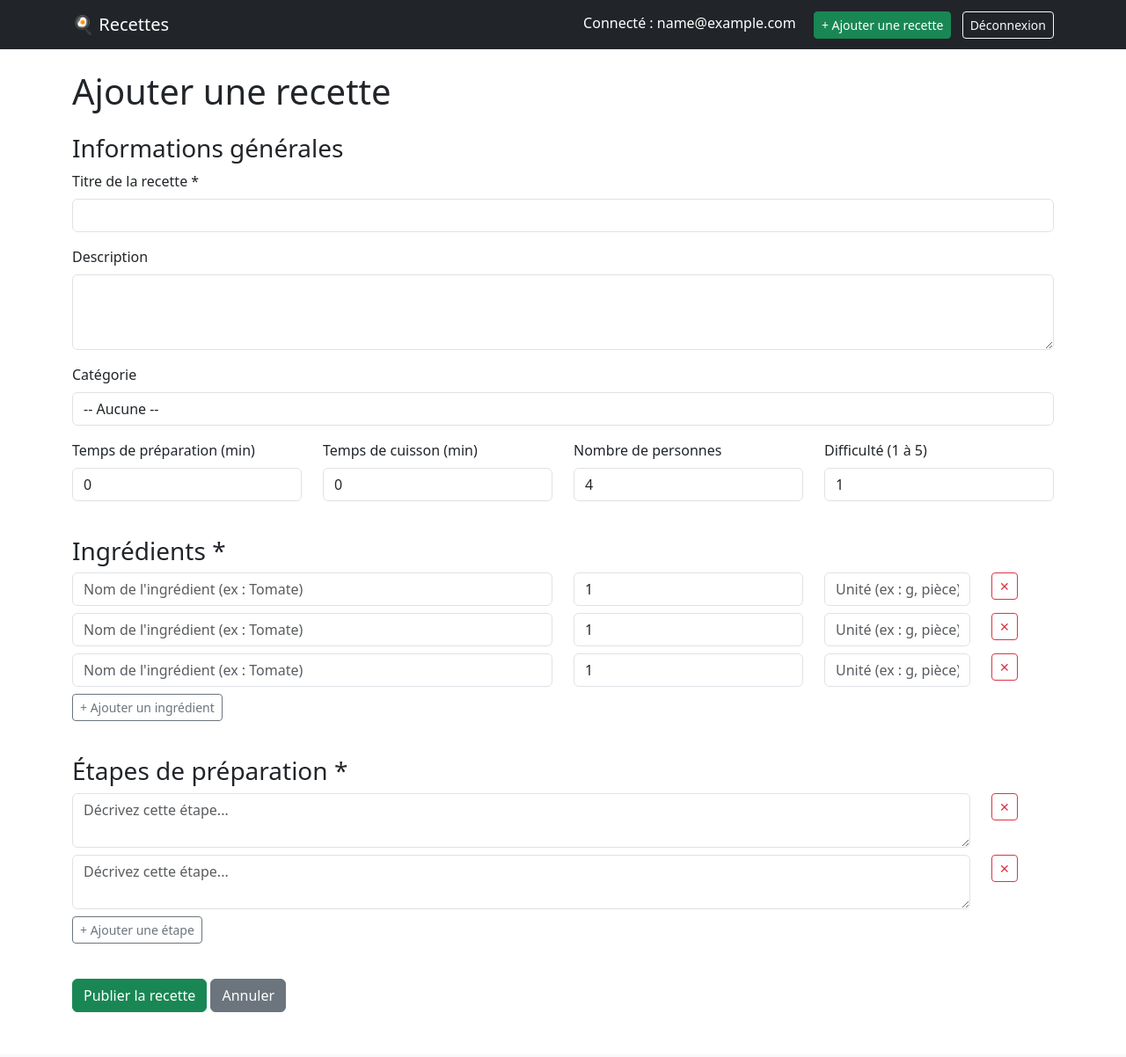
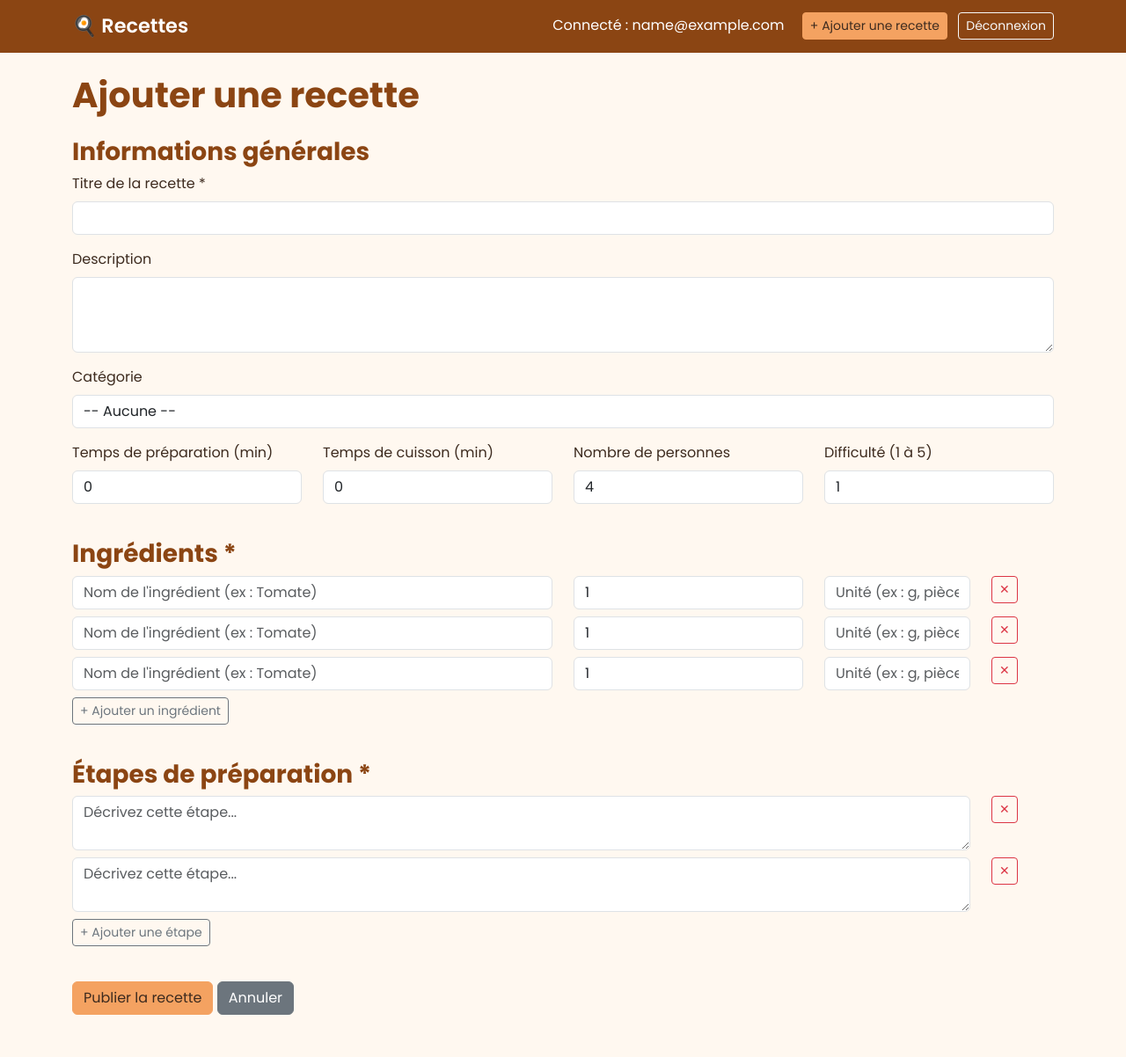
Before and after one commit to RaphaelDL18/SAE_BDD_PW, a PHP site: page /projet/ajouter.php in a window 1280 px wide. Shown: the whole page at 88% size. Before the commit the page ends 1151 px from the top, so only its background shows below. Run offline with PHP 8.4, Linux system fonts and the light colour scheme; the visitor is signed in with stand-in values (Sample User, id 1); data that the repository does not hold is empty.

Commit message:
ajout style.css

```diff
--- a/projet/ajouter.php
+++ b/projet/ajouter.php
@@ -133,6 +133,9 @@ if ($_SERVER['REQUEST_METHOD'] === 'POST') {
     <meta charset="UTF-8">
     <title>Ajouter une recette</title>
     <link rel="stylesheet" href="https://cdn.jsdelivr.net/npm/bootstrap@5.3.0/dist/css/bootstrap.min.css">
+    <link rel="preconnect" href="https://fonts.googleapis.com">
+    <link href="https://fonts.googleapis.com/css2?family=Poppins:wght@400;600;700&display=swap" rel="stylesheet">
+    <link rel="stylesheet" href="assets/style.css">
 </head>
 <body>
     <?php require_once 'includes/navbar.php'; ?>
--- /dev/null
+++ b/projet/assets/style.css
@@ -0,0 +1,74 @@
+body {
+    background-color: #FFF8F0;
+    color: #3D2B1F;
+    font-family: 'Poppins', sans-serif;
+}
+
+.navbar {
+    background-color: #8B4513 !important;
+}
+
+.navbar-brand {
+    font-weight: 600;
+    font-size: 1.4rem;
+}
+
+h1, h2, h3 {
+    color: #8B4513;
+    font-weight: 700;
+}
+
+.card {
+    border: none;
+    border-radius: 12px;
+    box-shadow: 0 4px 12px rgba(139, 69, 19, 0.12);
+    transition: transform 0.2s ease, box-shadow 0.2s ease;
+}
+
+.card:hover {
+    transform: translateY(-4px);
+    box-shadow: 0 8px 20px rgba(139, 69, 19, 0.2);
+}
+
+.card-title {
+    color: #D9622B;
+    font-weight: 600;
+}
+
+.btn-primary {
+    background-color: #D9622B;
+    border-color: #D9622B;
+}
+
+.btn-primary:hover {
+    background-color: #B84F1F;
+    border-color: #B84F1F;
+}
+
+.btn-success {
+    background-color: #F4A261;
+    border-color: #F4A261;
+    color: #3D2B1F;
+}
+
+.btn-success:hover {
+    background-color: #E08E4D;
+    border-color: #E08E4D;
+}
+
+.form-control:focus {
+    border-color: #D9622B;
+    box-shadow: 0 0 0 0.2rem rgba(217, 98, 43, 0.2);
+}
+
+.alert-danger {
+    background-color: #FBEAE5;
+    border-color: #D9622B;
+    color: #8B4513;
+}
+
+.alert-success {
+    background-color: #FDF1E3;
+    border-color: #F4A261;
+    color: #8B4513;
+}
--- a/projet/auth.php
+++ b/projet/auth.php
@@ -42,6 +42,9 @@ if ($_SERVER['REQUEST_METHOD'] === 'POST') {
     <meta charset="UTF-8">
     <title>Connexion / Inscription</title>
     <link rel="stylesheet" href="https://cdn.jsdelivr.net/npm/bootstrap@5.3.0/dist/css/bootstrap.min.css">
+    <link rel="preconnect" href="https://fonts.googleapis.com">
+    <link href="https://fonts.googleapis.com/css2?family=Poppins:wght@400;600;700&display=swap" rel="stylesheet">
+    <link rel="stylesheet" href="assets/style.css">
 </head>
 <body>
     <?php require_once 'includes/navbar.php'; ?>
--- a/projet/detail.php
+++ b/projet/detail.php
@@ -73,6 +73,9 @@ $avis = $stmt->fetchAll();
     <meta charset="UTF-8">
     <title><?= htmlspecialchars($recette['titre']) ?></title>
     <link rel="stylesheet" href="https://cdn.jsdelivr.net/npm/bootstrap@5.3.0/dist/css/bootstrap.min.css">
+    <link rel="preconnect" href="https://fonts.googleapis.com">
+    <link href="https://fonts.googleapis.com/css2?family=Poppins:wght@400;600;700&display=swap" rel="stylesheet">
+    <link rel="stylesheet" href="assets/style.css">
 </head>
 <body>
     <?php require_once 'includes/navbar.php'; ?>
--- a/projet/liste.php
+++ b/projet/liste.php
@@ -31,6 +31,9 @@
     <meta charset="UTF-8">
     <title>Liste des recettes</title>
     <link rel="stylesheet" href="https://cdn.jsdelivr.net/npm/bootstrap@5.3.0/dist/css/bootstrap.min.css">
+    <link rel="preconnect" href="https://fonts.googleapis.com">
+    <link href="https://fonts.googleapis.com/css2?family=Poppins:wght@400;600;700&display=swap" rel="stylesheet">
+    <link rel="stylesheet" href="assets/style.css">
 </head>
 <body>
     <?php require_once 'includes/navbar.php'; ?>
```
